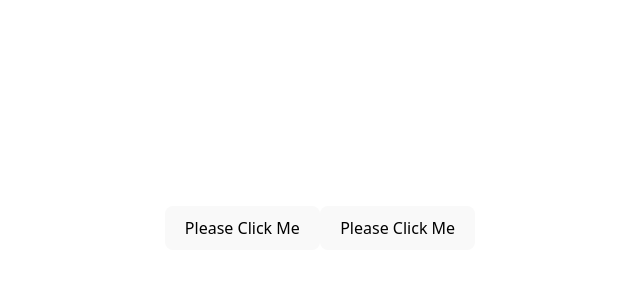
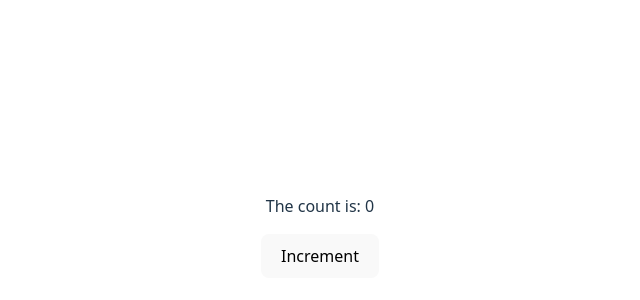
Before and after one commit to WestinSherman/ReactUdemyRerun, a React (Vite) app in the folder First-React-App/: page / in a window 1280 px wide. Shown: the part 172-472 px from the top of the page, without its empty margins (320-960 px from the left). Built offline with nearby package versions, Linux system fonts and the light colour scheme.

Commit message:
S_66(641), finished.

```diff
--- a/First-React-App/src/App.jsx
+++ b/First-React-App/src/App.jsx
@@ -11,6 +11,7 @@
 import PropertyList from './components/PropertyList'
 import Clicker from './components/Clicker'
 import Form from './components/Form'
+import Counter from './components/Counter'
 
 //const data = [
 //    { id: 1, item: "Chicken", units: 1, isPurchased: true },
@@ -31,9 +32,10 @@
 function App() {
     return (
         <div>
-            <Clicker message="HI!!!" buttonText="Please Click Me" />
+            <Counter />
+            {/*<Clicker message="HI!!!" buttonText="Please Click Me" />
             <Clicker message="Something different" buttonText="Please Click Me" />
-            {/*<Form />
+            <Form />
             <PropertyList properties={properties} />
             <SlotMachine slot1="🍒" slot2="🍌" slot3="🍒" />
             <SlotMachine slot1="🍒" slot2="🍒" slot3="🍒" />
--- /dev/null
+++ b/First-React-App/src/components/Counter.jsx
@@ -0,0 +1,13 @@
+export default function Counter() {
+    let num = 0;
+    const incrementNum = () => {
+        num += 1;
+        console.log(num);
+    };
+    return (
+        <div>
+            <p>The count is: {num}</p>
+            <button onClick={incrementNum}>Increment</button>
+        </div>
+    )
+}
```
Also changed, not shown: 1 other file (tests, documents, lock files or other folders).
